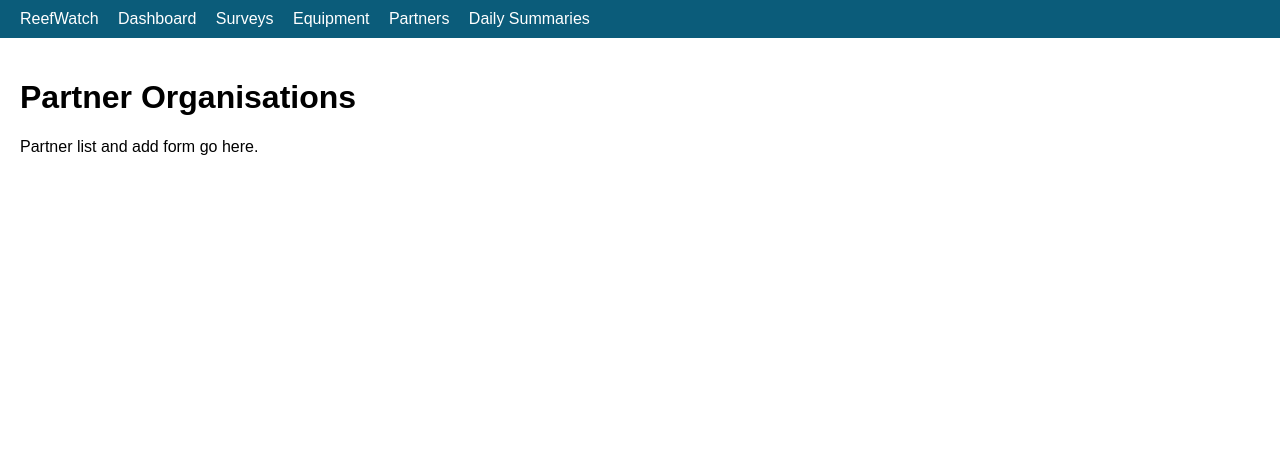
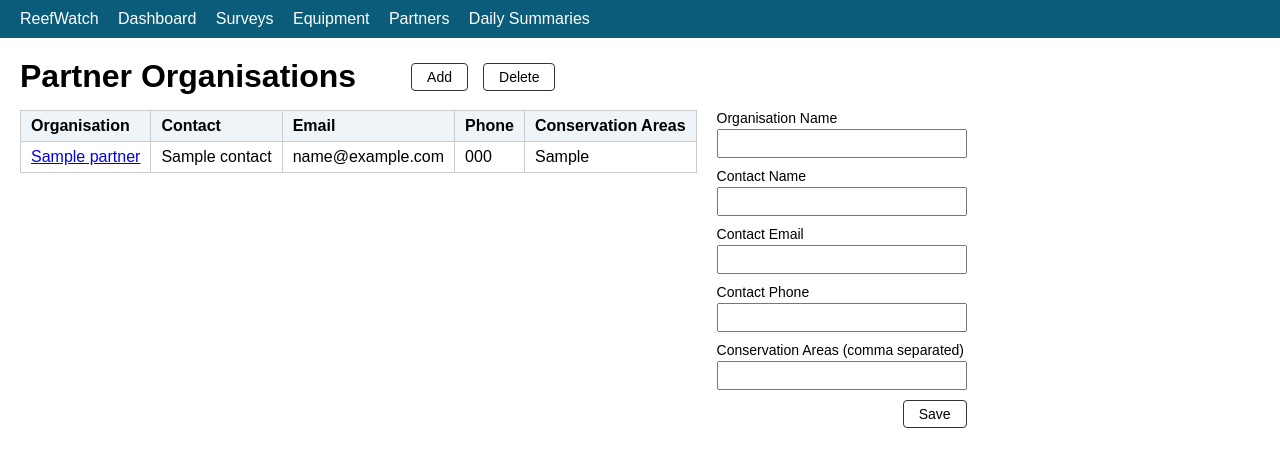
Before and after one commit to usc-matan-orlino/sec300-t3-mjso-reefwatch, a Flask app: page /partners in a window 1280 px wide. Shown: the top 467 px of the page. Run offline with Flask 3, Linux system fonts and the light colour scheme; a database or web service that is not in the repository returns one stand-in record (values such as "Sample title").

Commit message:
Added partners and surveys screens

```diff
--- a/app.py
+++ b/app.py
@@ -2,6 +2,8 @@
 
 Cosmos collections: surveys, equipment, partners.
 """
+
+from datetime import date
 
 from bson import ObjectId
 from flask import Flask, redirect, render_template, request, url_for
@@ -18,12 +20,55 @@ def home():
 
 @app.route("/surveys")
 def surveys():
-    return render_template("surveys.html")
+    """List all surveys, newest first."""
+    # Sorted in Python: Cosmos DB only sorts on indexed fields.
+    items = sorted(get_collection("surveys").find(),
+                   key=lambda survey: survey["survey_date"], reverse=True)
+    return render_template("surveys.html", items=items)
 
 
-@app.route("/surveys/new")
+@app.route("/surveys/new", methods=["GET", "POST"])
 def new_survey():
-    return render_template("new_survey.html")
+    """Show the survey form (GET) or save a survey and reduce equipment stock (POST)."""
+    equipment_collection = get_collection("equipment")
+    equipment_items = sorted(equipment_collection.find(), key=lambda item: item["name"].lower())
+    error = None
+
+    if request.method == "POST":
+        # Work out which equipment was used and check there is enough stock.
+        equipment_used = []
+        for item in equipment_items:
+            quantity = int(request.form.get(f"qty_{item['_id']}") or 0)
+            if quantity > item["available_quantity"]:
+                error = f"Not enough {item['name']}: only {item['available_quantity']} available."
+            if quantity > 0:
+                equipment_used.append({
+                    "equipment_id": str(item["_id"]),
+                    "name": item["name"],
+                    "quantity": quantity,
+                })
+
+        if error is None:
+            get_collection("surveys").insert_one({
+                "survey_date": request.form["survey_date"],
+                "researcher": {
+                    "name": request.form["researcher_name"].strip(),
+                    "email": request.form["researcher_email"].strip(),
+                },
+                "species_observed": [s.strip() for s in request.form["species"].split(",") if s.strip()],
+                "equipment_used": equipment_used,
+                "survey_cost": float(request.form["survey_cost"]),
+            })
+            # Reduce the available quantity of each item used.
+            for used in equipment_used:
+                equipment_collection.update_one(
+                    {"_id": ObjectId(used["equipment_id"])},
+                    {"$inc": {"available_quantity": -used["quantity"]}},
+                )
+            return redirect(url_for("surveys"))
+
+    return render_template("new_survey.html", equipment_items=equipment_items,
+                           error=error, form=request.form, today=date.today().isoformat())
 
 
 @app.route("/equipment")
@@ -71,7 +116,48 @@ def delete_equipment():
 
 @app.route("/partners")
 def partners():
-    return render_template("partners.html")
+    """Show the partners table. ?id=... selects a row to edit in the form."""
+    collection = get_collection("partners")
+    items = sorted(collection.find(), key=lambda item: item["organisation_name"].lower())
+
+    selected = None
+    selected_id = request.args.get("id")
+    if selected_id:
+        selected = collection.find_one({"_id": ObjectId(selected_id)})
+
+    return render_template("partners.html", items=items, selected=selected)
+
+
+@app.route("/partners/save", methods=["POST"])
+def save_partner():
+    """Insert a new partner, or update the partner if the form has an id."""
+    collection = get_collection("partners")
+
+    # Conservation areas are typed as a comma-separated list.
+    areas = [a.strip() for a in request.form["conservation_areas"].split(",") if a.strip()]
+    data = {
+        "organisation_name": request.form["organisation_name"].strip(),
+        "contact": {
+            "name": request.form["contact_name"].strip(),
+            "email": request.form["contact_email"].strip(),
+            "phone": request.form["contact_phone"].strip(),
+        },
+        "conservation_areas": areas,
+    }
+
+    partner_id = request.form.get("id")
+    if partner_id:
+        collection.update_one({"_id": ObjectId(partner_id)}, {"$set": data})
+    else:
+        collection.insert_one(data)
+    return redirect(url_for("partners"))
+
+
+@app.route("/partners/delete", methods=["POST"])
+def delete_partner():
+    """Delete the selected partner."""
+    get_collection("partners").delete_one({"_id": ObjectId(request.form["id"])})
+    return redirect(url_for("partners"))
 
 
 @app.route("/summaries")
--- a/static/style.css
+++ b/static/style.css
@@ -23,3 +23,5 @@ tr.selected td { background: #dff0f7; }
 .side-form label { display: flex; flex-direction: column; font-size: 14px; }
 .side-form input, .side-form select { padding: 5px; margin-top: 3px; }
 .side-form button { align-self: flex-end; }
+
+.error { color: #b00020; font-weight: bold; }
--- a/templates/partners.html
+++ b/templates/partners.html
@@ -1,6 +1,63 @@
 {% extends "base.html" %}
 {% block title %}Partners - ReefWatch{% endblock %}
 {% block content %}
-<h1>Partner Organisations</h1>
-<p>Partner list and add form go here.</p>
+<div class="page-header">
+    <h1>Partner Organisations</h1>
+    <a class="button" href="{{ url_for('partners') }}">Add</a>
+    <form method="post" action="{{ url_for('delete_partner') }}"
+          onsubmit="return confirm('Delete this partner?');">
+        <input type="hidden" name="id" value="{{ selected._id if selected else '' }}">
+        <button type="submit" {% if not selected %}disabled{% endif %}>Delete</button>
+    </form>
+</div>
+
+<div class="two-columns">
+    <table>
+        <tr>
+            <th>Organisation</th>
+            <th>Contact</th>
+            <th>Email</th>
+            <th>Phone</th>
+            <th>Conservation Areas</th>
+        </tr>
+        {% for item in items %}
+        <tr class="{{ 'selected' if selected and selected._id == item._id }}">
+            <td><a href="{{ url_for('partners', id=item._id) }}">{{ item.organisation_name }}</a></td>
+            <td>{{ item.contact.name }}</td>
+            <td>{{ item.contact.email }}</td>
+            <td>{{ item.contact.phone }}</td>
+            <td>{{ item.conservation_areas | join(", ") }}</td>
+        </tr>
+        {% else %}
+        <tr><td colspan="5">No partners yet.</td></tr>
+        {% endfor %}
+    </table>
+
+    <form class="side-form" method="post" action="{{ url_for('save_partner') }}">
+        <input type="hidden" name="id" value="{{ selected._id if selected else '' }}">
+
+        <label>Organisation Name
+            <input type="text" name="organisation_name"
+                   value="{{ selected.organisation_name if selected }}" required>
+        </label>
+        <label>Contact Name
+            <input type="text" name="contact_name"
+                   value="{{ selected.contact.name if selected }}" required>
+        </label>
+        <label>Contact Email
+            <input type="email" name="contact_email"
+                   value="{{ selected.contact.email if selected }}" required>
+        </label>
+        <label>Contact Phone
+            <input type="text" name="contact_phone"
+                   value="{{ selected.contact.phone if selected }}">
+        </label>
+        <label>Conservation Areas (comma separated)
+            <input type="text" name="conservation_areas"
+                   value="{{ selected.conservation_areas | join(', ') if selected }}">
+        </label>
+
+        <button type="submit">Save</button>
+    </form>
+</div>
 {% endblock %}
```
Also changed, not shown: templates/new_survey.html (+46 -2 lines), templates/surveys.html (+29 -3 lines).
